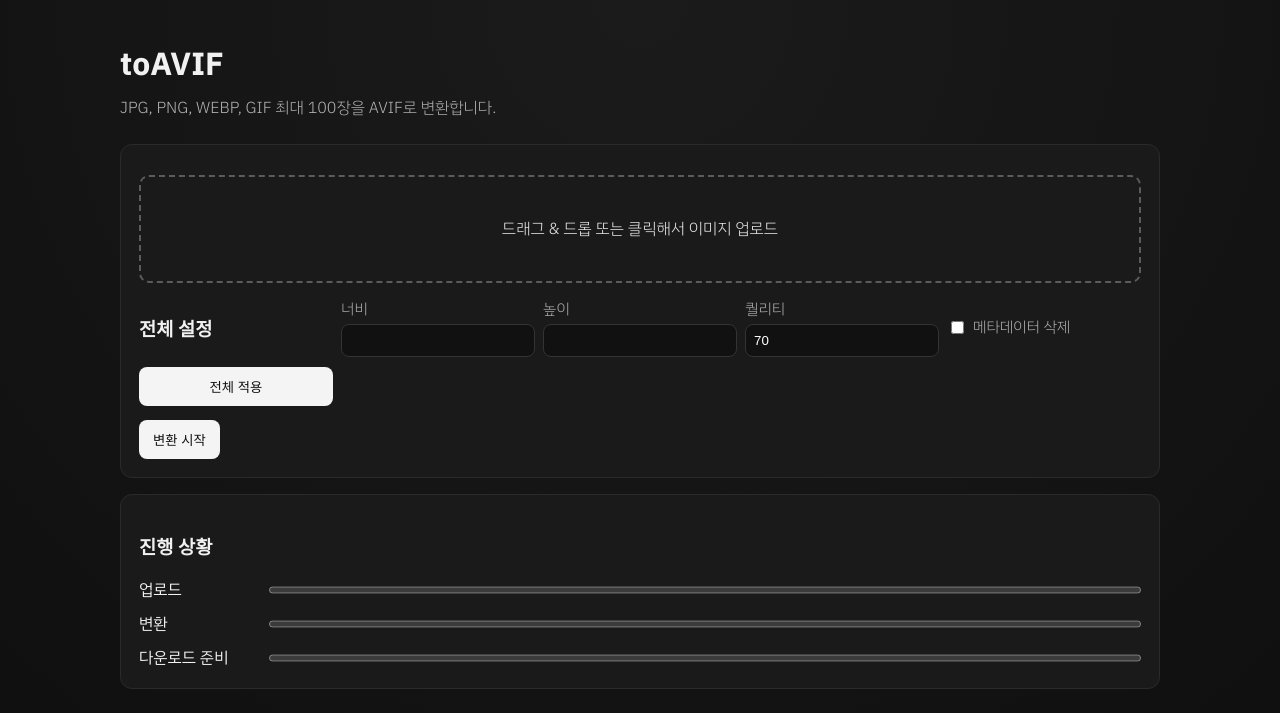
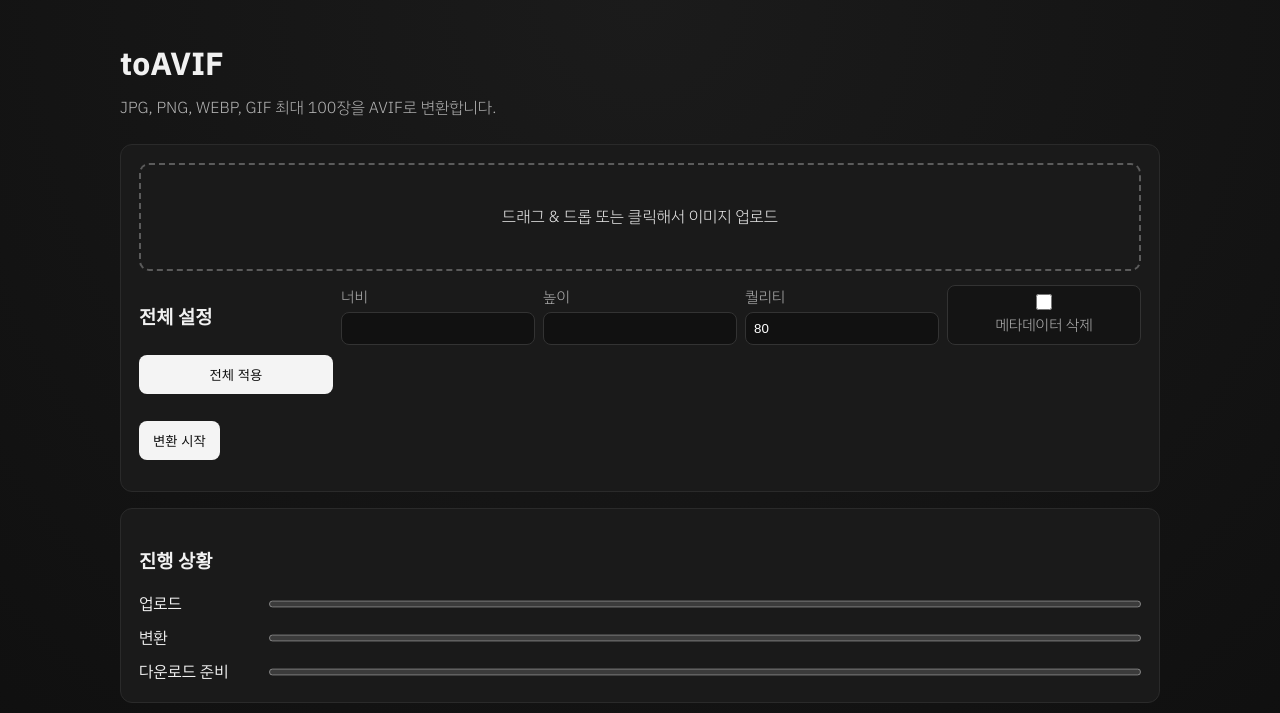
Before and after one commit to HaeengIn/toAVIF, a FastAPI app: page / in a window 1280 px wide. Shown: the top 713 px of the page. Run offline with FastAPI, Linux system fonts and the light colour scheme; some libraries are stand-ins or nearby versions; some web fonts are replaced.

Commit message:
Improve global apply UX, progress flow, and Turnstile layout

```diff
--- a/static/css/index.css
+++ b/static/css/index.css
@@ -62,18 +62,30 @@ h1 {
   color: var(--muted);
 }
 
-.global-settings label:has(input[type="checkbox"]) {
-  flex-direction: row;
-  align-items: center;
-  gap: 6px;
-}
-
 .global-settings input {
   background: #111;
   border: 1px solid #333;
   color: #fff;
   border-radius: 8px;
   padding: 8px;
+}
+
+.checkbox-field {
+  display: inline-flex;
+  align-items: center;
+  gap: 8px;
+  padding: 8px 10px;
+  border: 1px solid #333;
+  border-radius: 8px;
+  background: #141414;
+  color: #e7e7e7;
+  font-size: 14px;
+}
+
+.checkbox-field input[type="checkbox"] {
+  width: 16px;
+  height: 16px;
+  margin: 0;
 }
 
 .preview-item,
@@ -103,6 +115,8 @@ h1 {
   margin-top: 14px;
   display: flex;
   gap: 8px;
+  align-items: center;
+  flex-wrap: wrap;
 }
 
 .progress-wrap {
@@ -119,7 +133,9 @@ progress {
 }
 
 .turnstile-wrapper {
-  margin-bottom: 12px;
+  min-height: 65px;
+  display: inline-flex;
+  align-items: center;
 }
 
 .mouse-glow {
--- a/static/js/index.js
+++ b/static/js/index.js
@@ -11,6 +11,7 @@ window.onTurnstileSuccess = (token) => {
 
 const allowedExt = ['jpg', 'jpeg', 'png', 'webp', 'gif'];
 const maxFiles = 100;
+const defaultQuality = 80;
 
 const dropZone = document.getElementById('dropZone');
 const fileInput = document.getElementById('fileInput');
@@ -23,6 +24,13 @@ const resultSection = document.getElementById('resultSection');
 const resultList = document.getElementById('resultList');
 const zipDownloadBtn = document.getElementById('zipDownloadBtn');
 const resetBtn = document.getElementById('resetBtn');
+const applyGlobalBtn = document.getElementById('applyGlobalBtn');
+
+const setProgress = (upload = 0, convert = 0, download = 0) => {
+  uploadProgress.value = upload;
+  convertProgress.value = convert;
+  downloadProgress.value = download;
+};
 
 dropZone.addEventListener('dragover', (e) => { e.preventDefault(); dropZone.classList.add('dragover'); });
 dropZone.addEventListener('dragleave', () => dropZone.classList.remove('dragover'));
@@ -44,7 +52,7 @@ function handleFiles(files) {
       continue;
     }
     state.files.push(file);
-    state.settings[String(state.files.length - 1)] = { width: '', height: '', quality: 70, remove_metadata: false };
+    state.settings[String(state.files.length - 1)] = { width: '', height: '', quality: defaultQuality, remove_metadata: false };
   }
   renderPreview();
 }
@@ -60,7 +68,7 @@ function renderPreview() {
         <input type='number' data-key='width' data-idx='${idx}' value='${settings.width}' placeholder='너비'>
         <input type='number' data-key='height' data-idx='${idx}' value='${settings.height}' placeholder='높이'>
         <input type='number' data-key='quality' data-idx='${idx}' value='${settings.quality}' min='1' max='100' placeholder='퀄리티'>
-        <label><input type='checkbox' data-key='remove_metadata' data-idx='${idx}' ${settings.remove_metadata ? 'checked' : ''}> 메타데이터 삭제</label>
+        <label class='checkbox-field'><input type='checkbox' data-key='remove_metadata' data-idx='${idx}' ${settings.remove_metadata ? 'checked' : ''}> <span>메타데이터 삭제</span></label>
       </div>`;
     previewList.appendChild(wrap);
   });
@@ -74,42 +82,58 @@ function renderPreview() {
   });
 }
 
-document.getElementById('applyGlobalBtn').addEventListener('click', () => {
+function applyGlobalSettings() {
   const width = document.getElementById('globalWidth').value;
   const height = document.getElementById('globalHeight').value;
-  const quality = document.getElementById('globalQuality').value || 70;
+  const quality = document.getElementById('globalQuality').value || defaultQuality;
   const remove = document.getElementById('globalRemoveMetadata').checked;
+
   Object.keys(state.settings).forEach((k) => {
     state.settings[k] = { width, height, quality, remove_metadata: remove };
   });
+
   renderPreview();
+}
+
+applyGlobalBtn.addEventListener('click', applyGlobalSettings);
+['globalWidth', 'globalHeight', 'globalQuality', 'globalRemoveMetadata'].forEach((id) => {
+  const input = document.getElementById(id);
+  input.addEventListener('keydown', (event) => {
+    if (event.key === 'Enter') {
+      event.preventDefault();
+      applyGlobalSettings();
+    }
+  });
 });
 
 convertBtn.addEventListener('click', async () => {
   if (!state.turnstileToken) return alert('캡챠 인증 후 변환을 시작해주세요.');
   if (state.files.length === 0) return alert('업로드된 파일이 없습니다.');
 
-  uploadProgress.value = 25;
+  setProgress(5, 0, 0);
+  convertBtn.disabled = true;
+
+  try {
     const formData = new FormData();
     state.files.forEach((f) => formData.append('files', f));
     formData.append('settings_json', JSON.stringify(state.settings));
     formData.append('remove_metadata_all', document.getElementById('globalRemoveMetadata').checked ? 'true' : 'false');
     formData.append('turnstile_token', state.turnstileToken);
 
-  uploadProgress.value = 60;
-  convertProgress.value = 20;
+    setProgress(40, 10, 0);
     const resp = await fetch('/api/convert', { method: 'POST', body: formData });
-  uploadProgress.value = 100;
+    setProgress(100, 50, 0);
 
     if (!resp.ok) {
       const errorData = await resp.json();
+      setProgress(0, 0, 0);
       alert(errorData.detail || '변환 중 오류가 발생했습니다.');
       return;
     }
 
-  convertProgress.value = 100;
-  downloadProgress.value = 35;
     const data = await resp.json();
+    setProgress(100, 100, 40);
+
     state.conversionId = data.conversion_id;
     resultList.innerHTML = '';
     data.converted.forEach((item) => {
@@ -126,8 +150,14 @@ convertBtn.addEventListener('click', async () => {
       zipDownloadBtn.classList.add('hidden');
     }
 
-  downloadProgress.value = 100;
+    setProgress(100, 100, 100);
     resultSection.classList.remove('hidden');
+  } catch (error) {
+    setProgress(0, 0, 0);
+    alert('네트워크 오류가 발생했습니다. 잠시 후 다시 시도해주세요.');
+  } finally {
+    convertBtn.disabled = false;
+  }
 });
 
 resetBtn.addEventListener('click', async () => {
@@ -140,7 +170,5 @@ resetBtn.addEventListener('click', async () => {
   previewList.innerHTML = '';
   resultSection.classList.add('hidden');
   zipDownloadBtn.classList.add('hidden');
-  uploadProgress.value = 0;
-  convertProgress.value = 0;
-  downloadProgress.value = 0;
+  setProgress(0, 0, 0);
 });
--- a/templates/index.html
+++ b/templates/index.html
@@ -25,9 +25,6 @@
     <p class="desc">JPG, PNG, WEBP, GIF 최대 {{ max_files }}장을 AVIF로 변환합니다.</p>
 
     <section id="uploadSection" class="card">
-        <div id="turnstileWrapper" class="turnstile-wrapper">
-            <div class="cf-turnstile" data-sitekey="{{ turnstile_site_key }}" data-callback="onTurnstileSuccess"></div>
-        </div>
         <div id="dropZone" class="drop-zone">
             <input id="fileInput" type="file" accept=".jpg,.jpeg,.png,.webp,.gif" multiple>
             <p>드래그 & 드롭 또는 클릭해서 이미지 업로드</p>
@@ -36,13 +33,16 @@
             <h3>전체 설정</h3>
             <label>너비 <input type="number" id="globalWidth" min="1"></label>
             <label>높이 <input type="number" id="globalHeight" min="1"></label>
-            <label>퀄리티 <input type="number" id="globalQuality" value="70" min="1" max="100"></label>
-            <label><input type="checkbox" id="globalRemoveMetadata"> 메타데이터 삭제</label>
+            <label>퀄리티 <input type="number" id="globalQuality" value="80" min="1" max="100"></label>
+            <label class="checkbox-field"><input type="checkbox" id="globalRemoveMetadata"> <span>메타데이터 삭제</span></label>
             <button id="applyGlobalBtn" type="button">전체 적용</button>
         </div>
         <div id="previewList" class="preview-list"></div>
         <div class="action-row">
             <button id="convertBtn" type="button">변환 시작</button>
+            <div id="turnstileWrapper" class="turnstile-wrapper">
+                <div class="cf-turnstile" data-sitekey="{{ turnstile_site_key }}" data-callback="onTurnstileSuccess"></div>
+            </div>
         </div>
     </section>
 
```
Lines whose indentation alone changed are shown as unchanged.
